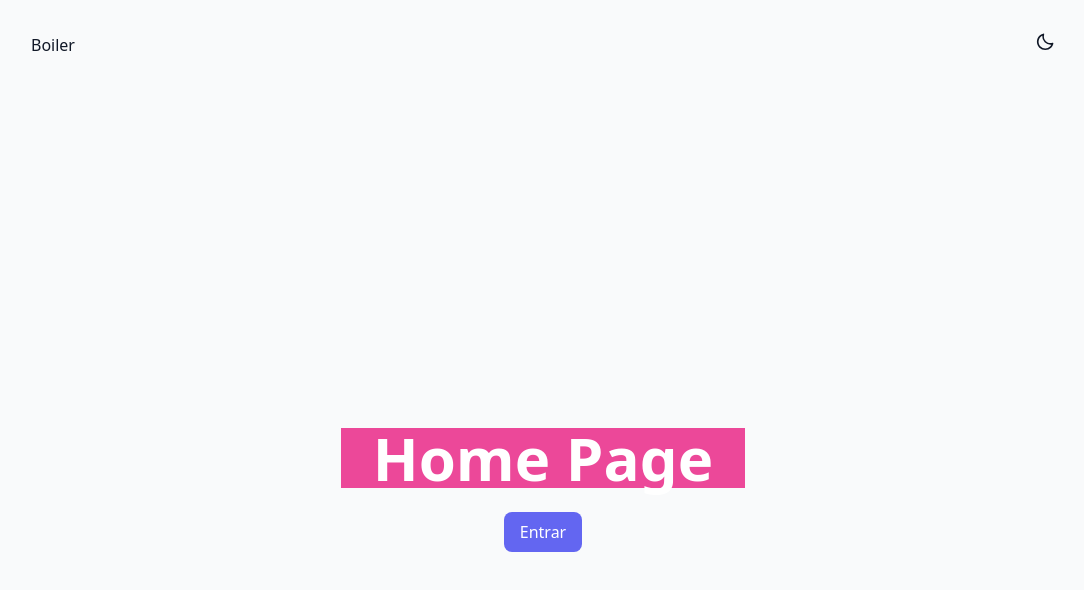
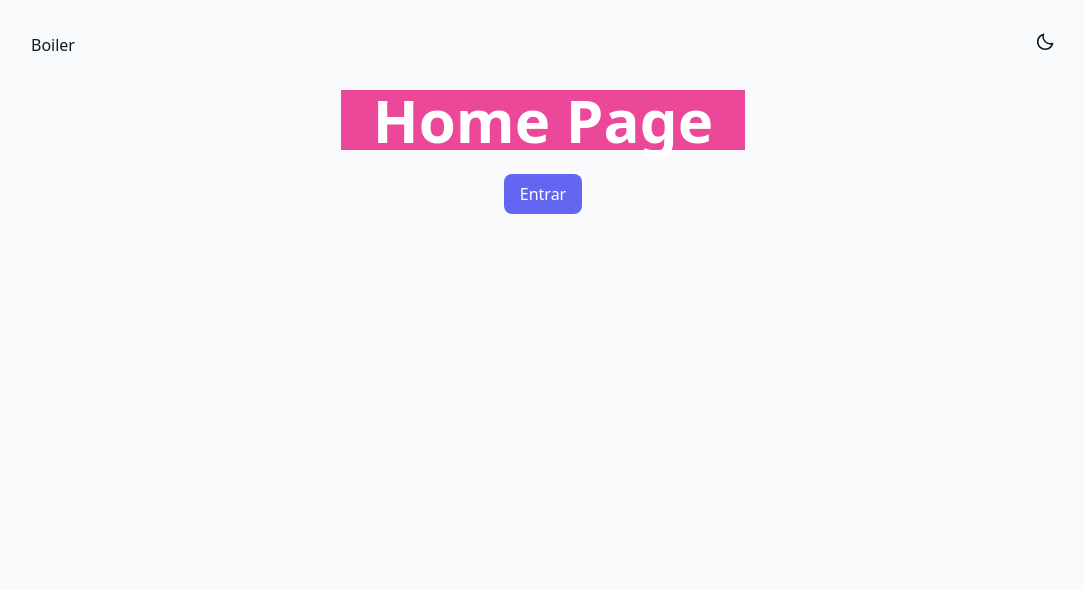
Before and after one commit to devempreendedor/next-boilerplate, a Next.js app: page / in a window 1280 px wide. Shown: the top 590 px of the page, without its empty margins (97-1181 px from the left). Built offline with nearby package versions, Linux system fonts and the light colour scheme.

Commit message:
refactor: organize layout

```diff
--- a/src/components/common/Layout/Layout.tsx
+++ b/src/components/common/Layout/Layout.tsx
@@ -7,7 +7,7 @@
 
 const Layout = ({ children }: LayoutProps) => {
   return (
-    <div>
+    <div className="flex flex-col min-h-screen">
       <header>
         <Container>
           <div className="flex items-center justify-between py-4 md:py-8">
@@ -19,7 +19,7 @@
         </Container>
       </header>
 
-      <main>{children}</main>
+      <main className="flex-1 h-full">{children}</main>
     </div>
   )
 }
--- a/src/pages/index.tsx
+++ b/src/pages/index.tsx
@@ -4,7 +4,7 @@
 const HomePage = () => {
   return (
     <Layout>
-      <div className="h-screen flex flex-col items-center justify-center">
+      <div className="h-full flex flex-col items-center justify-center">
         <h1 className="text-6xl font-semibold bg-pink-500 px-8 text-white">
           Home Page
         </h1>
```
